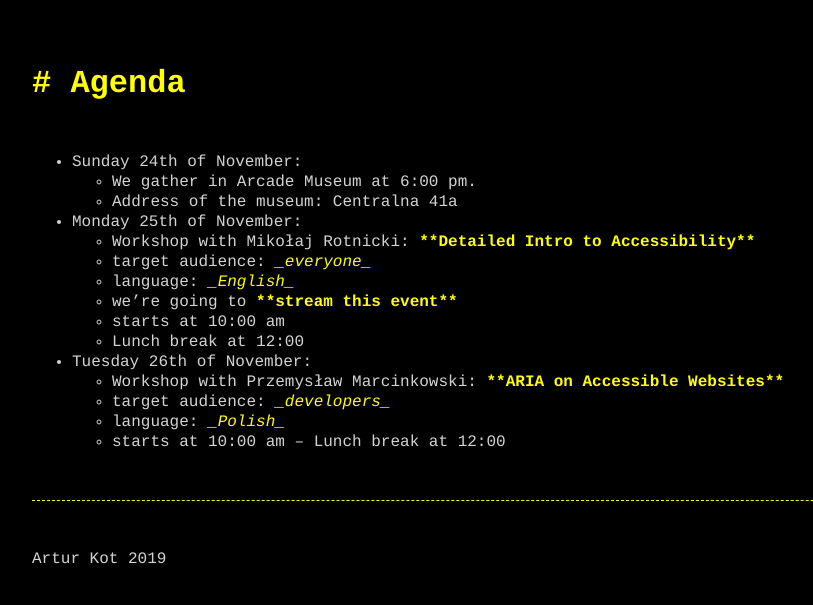
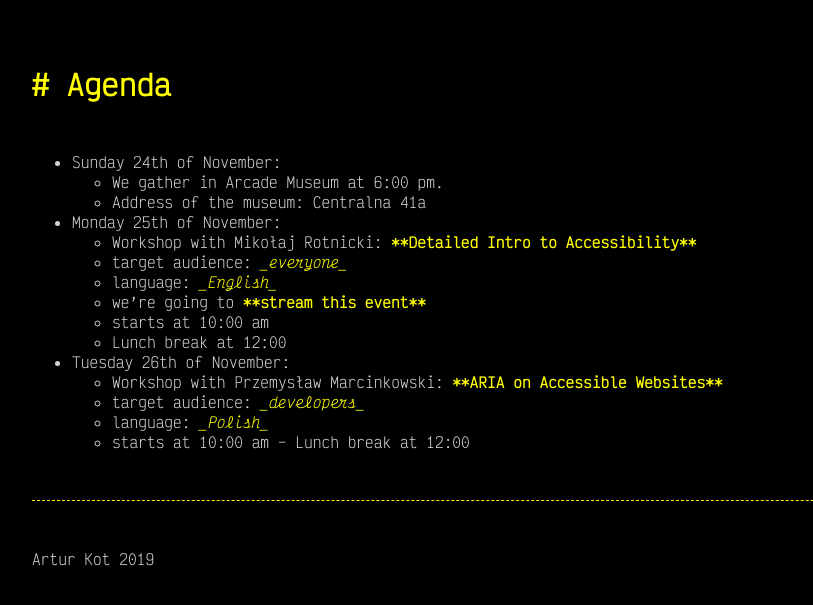
Before and after one commit to xfiveco/xfive-days-2019, a Jekyll site: the page built from agenda.md, in a window 1280 px wide. Shown: the top 605 px of the page, without its empty margins (0-813 px from the left). Built offline with Jekyll 4.4.1, drawn with Linux system fonts in a browser that asks for light colours.

Commit message:
Add font definitions

```diff
--- a/css/main.css
+++ b/css/main.css
@@ -1,4 +1,5 @@
 @import "modules/variables.css";
+@import "modules/fonts.css";
 @import "modules/reset.css";
 @import "modules/page.css";
 @import "modules/main-footer.css";
--- /dev/null
+++ b/css/modules/fonts.css
@@ -0,0 +1,21 @@
+---
+---
+
+@font-face {
+    font-family: "Victor Mono";
+    font-style: normal;
+    src: url("{{ site.url }}/fonts/VictorMono-Regular.woff2") format("woff2");
+}
+
+@font-face {
+    font-family: "Victor Mono";
+    font-style: italic;
+    src: url("{{ site.url }}/fonts/VictorMono-Italic.woff2") format("woff2");
+}
+
+@font-face {
+    font-family: "Victor Mono";
+    font-style: normal;
+    font-weight: bold;
+    src: url("{{ site.url }}/fonts/VictorMono-Bold.woff2") format("woff2");
+}
```
Also changed, not shown: fonts/VictorMono-Bold.woff2 (added), fonts/VictorMono-Italic.woff2 (added), fonts/VictorMono-Regular.woff2 (added).
